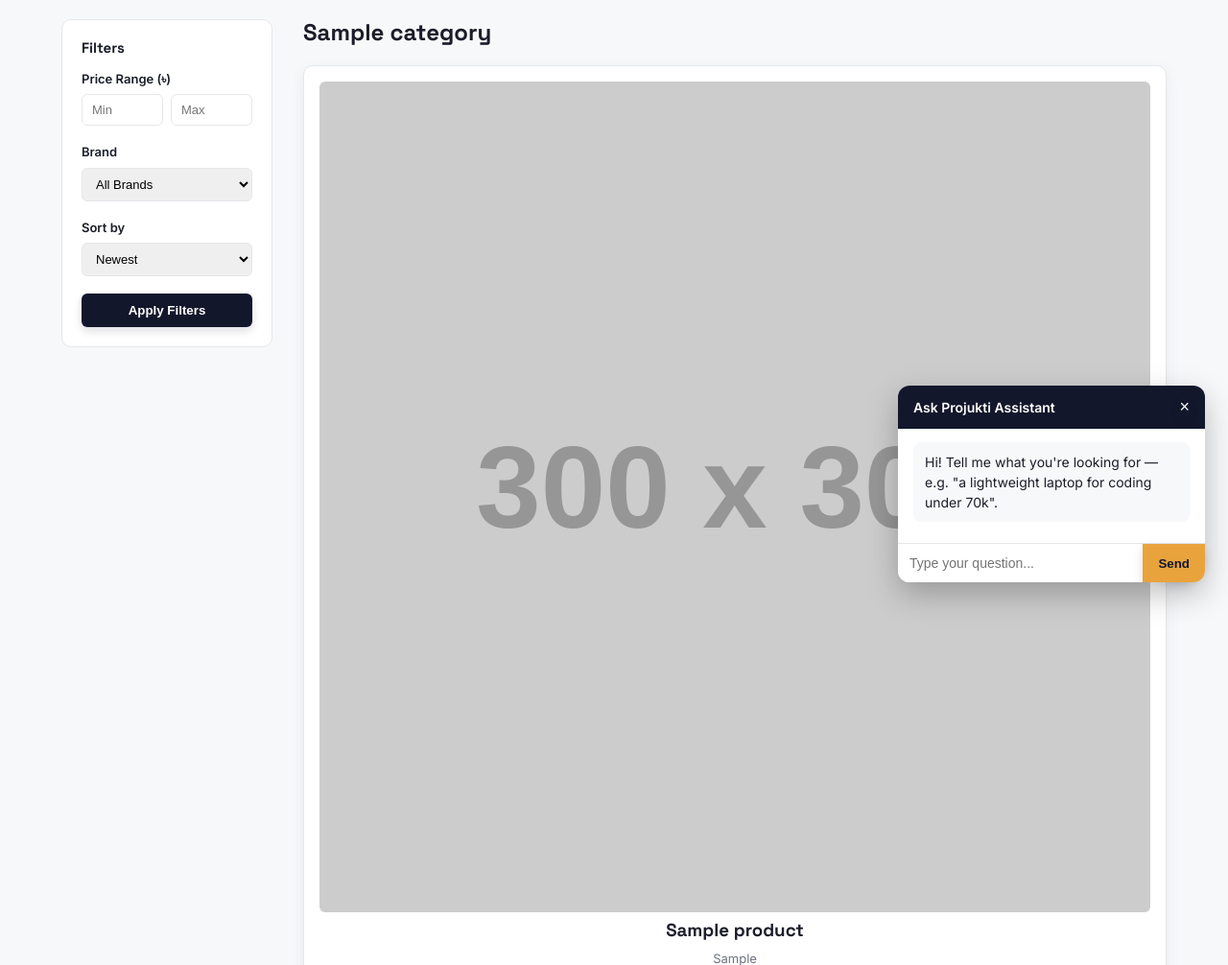
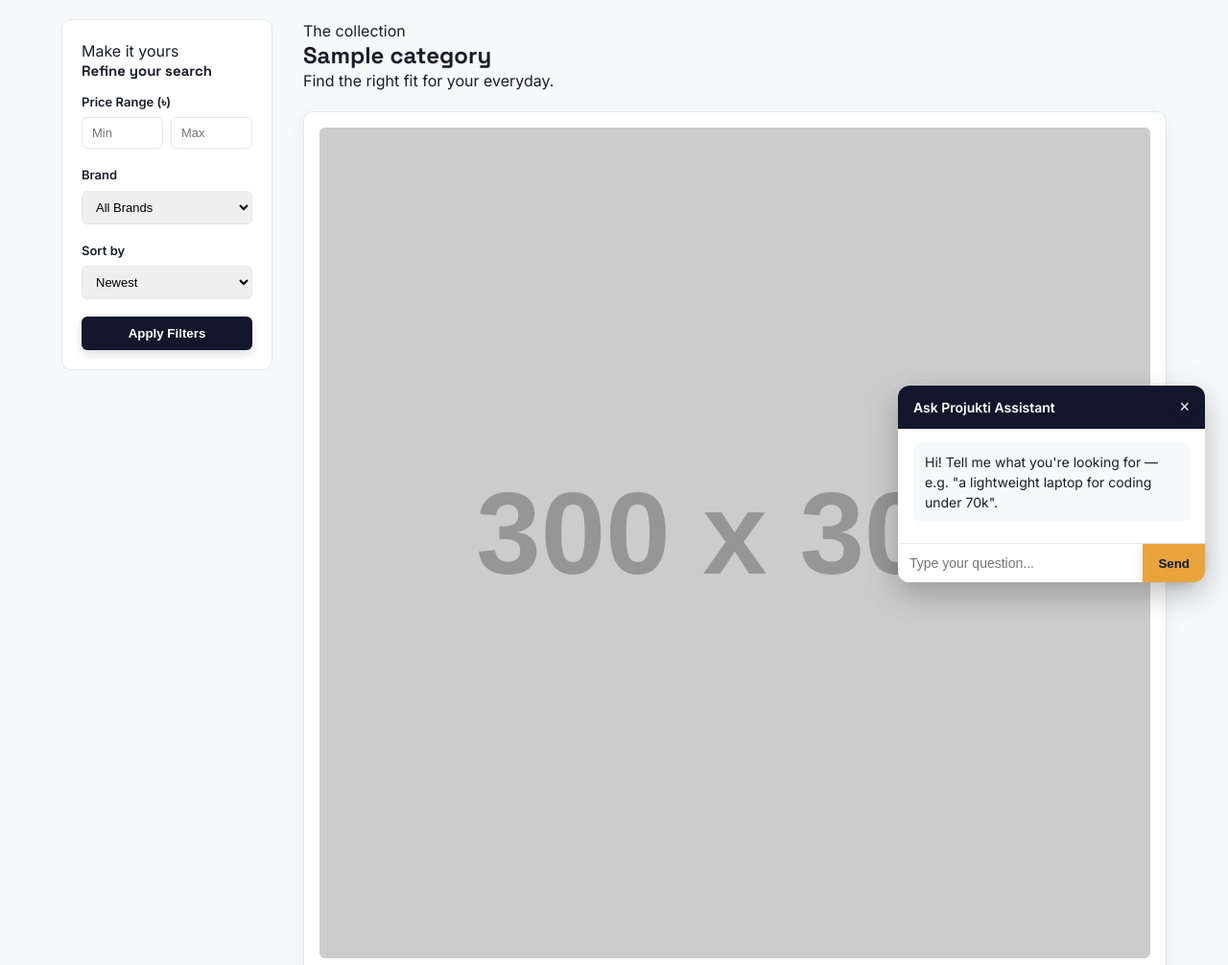
Before and after one commit to popeye04/Projukti_Mart, a PHP site: page /category.php?category_id=1 in a window 1280 px wide. Shown: the part 169-1175 px from the top of the page at 96% size. Run offline with PHP 8.4, Linux system fonts and the light colour scheme; tables that the repository leaves empty or names only in its code hold one stand-in row (values such as "Sample post"); grey boxes labelled with a size stand in for pictures from a placeholder-image service; some libraries are stand-ins or nearby versions.

Commit message:
Update category.php UI styling without changing core functionality

```diff
--- a/category.php
+++ b/category.php
@@ -106,12 +106,13 @@ $stmt->execute();
 $products = $stmt->get_result();
 ?>
 
-<nav class="breadcrumb">
+<nav class="breadcrumb" aria-label="Breadcrumb">
     <a href="index.php">Home</a> / <span><?php echo htmlspecialchars($category['category_name']); ?></span>
 </nav>
 
 <div class="category-layout">
-    <aside class="filters">
+    <aside class="filters catalog-filters" aria-label="Product filters">
+        <span class="eyebrow">Make it yours</span>
         <?php if ($subcategories->num_rows > 0): ?>
         <div class="filter-group">
             <label>Subcategory</label>
@@ -123,7 +124,7 @@ $products = $stmt->get_result();
         </div>
         <?php endif; ?>
 
-        <h3>Filters</h3>
+        <h3>Refine your search</h3>
         <form method="GET" action="category.php">
             <input type="hidden" name="category_id" value="<?php echo $category_id; ?>">
 
@@ -164,7 +165,8 @@ $products = $stmt->get_result();
 
     <section class="results">
         <div class="results-header">
-            <h1><?php echo htmlspecialchars($category['category_name']); ?></h1>
+            <div><span class="eyebrow">The collection</span><h1><?php echo htmlspecialchars($category['category_name']); ?></h1></div>
+            <p class="muted">Find the right fit for your everyday.</p>
         </div>
 
         <?php if ($products->num_rows === 0): ?>
```
